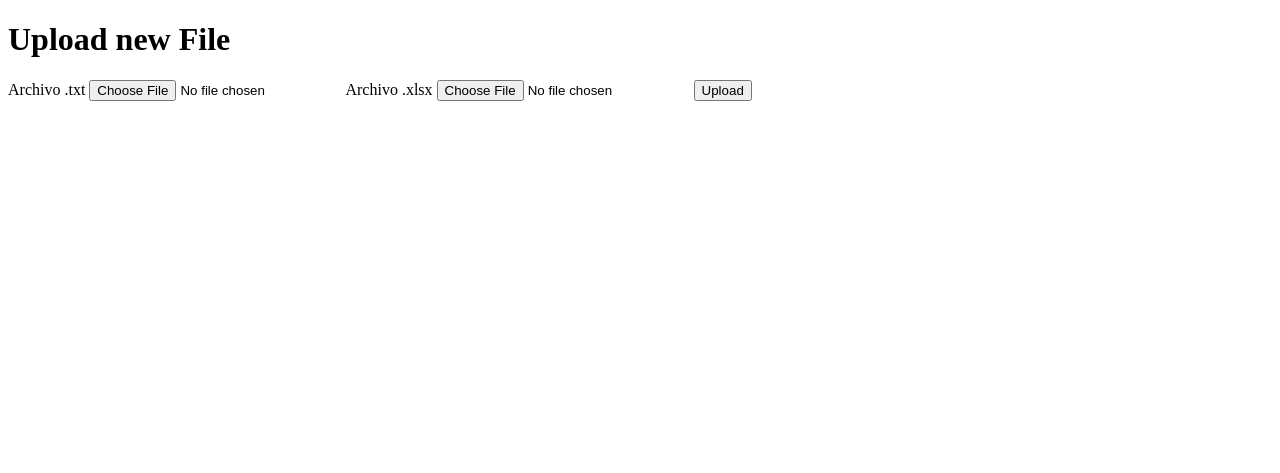
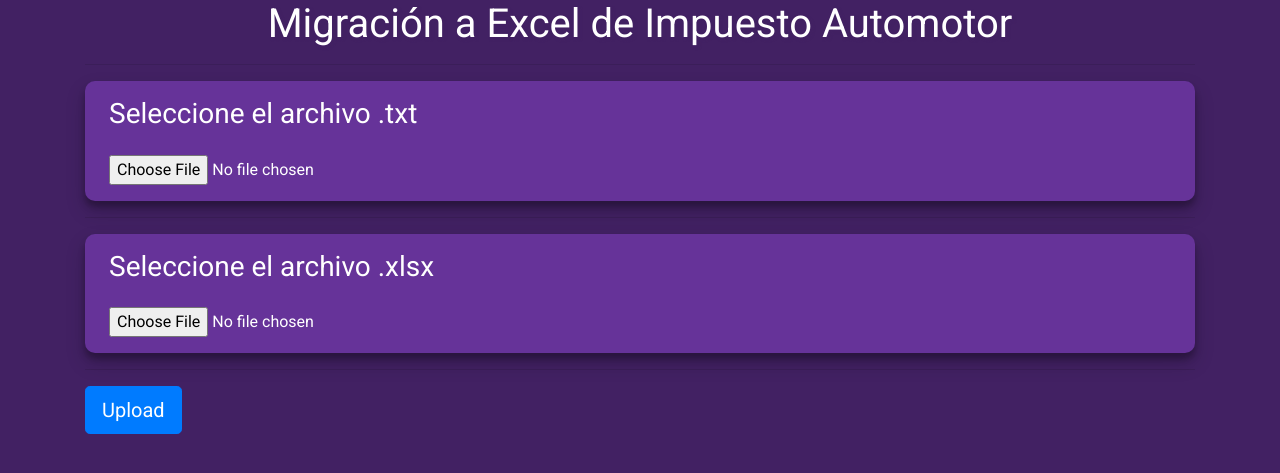
Before and after one commit to Francobdq/MDIA, a Flask app: page / in a window 1280 px wide. Shown: the top 473 px of the page. Run offline with Flask 2, Linux system fonts and the light colour scheme; some libraries are stand-ins or nearby versions.

Commit message:
Mejoras en interfaz grafica

```diff
--- /dev/null
+++ b/static/styles/styles.css
@@ -0,0 +1,124 @@
+@font-face {
+    font-family: 'opendislexic';
+    src: url("./fonts/OpenDyslexic-Regular.otf");
+    font-weight: normal;
+    font-style: normal;
+}
+
+
+:root {
+    /* cambiando estos colores cambia toda la pagina*/
+
+    --color-claro: #6E37A4/*rgba(233, 191, 124, 0.9)*/;
+    --color-medio:  #663399/* #e6b570*/;
+    --color-oscuro:#4F2877/*#d19e57 */;
+    --color-oscurox2:  #422163/*#c79144*/;
+    --color-texto: white;
+
+    --color-sombra1: rgba(112, 139, 168, 0.25);
+    --color-borde: #80bdff;
+    --sombra-container: 0 10px 20px rgba(0, 0, 0, 0.19), 0 6px 6px rgba(0, 0, 0, 0.25);
+    --background-gradient: var(--color-oscurox2);/*linear-gradient(to bottom,var(--color-claro) 0%, var(--color-oscurox2) 100%);*/
+    --sombra-textos: rgba(0,0,0,0);
+}
+
+body {
+    font-family: 'Roboto', sans-serif;
+    color: black;
+    background: var(--background-gradient);
+}
+
+h1 {
+    text-shadow: 2px 2px 3px var(--color-oscurox2);
+    color: var(--color-texto)
+}
+
+h3 {
+    margin-bottom: 1.5rem;
+    text-shadow: var(--sombra-textos);
+    color: var(--color-texto)
+}
+
+p,label {
+    color:var(--color-texto)
+}
+
+.form-control {
+    transition: ease 0.1s;
+    color: var(--color-texto);
+}
+
+#edadEncuestado:hover {
+    border-color: var(--color-borde);
+    outline: 0;
+    box-shadow: 0 0 0 0.02rem rgb(0 123 255 / 25%);
+    box-shadow: 0 0 0 0.02rem var(--color-sombra1);
+}
+
+#edadEncuestado:focus-within {
+    border-color: var(--color-borde);
+    outline: 0;
+    box-shadow: 0 0 0 0.2rem rgb(0 123 255 / 25%);
+    box-shadow: 0 0 0 0.2rem var(--color-sombra1);
+}
+
+.seccion-container {
+    box-shadow: (var(--sombra-container));
+    background-color: var(--color-medio);
+    box-shadow: var(--sombra-container);
+    border-radius: 10px;
+    padding: 1rem 1.5rem 1rem 1.5rem;
+}
+
+h1:focus {
+    outline: none;
+    text-decoration: underline;
+}
+
+#input-edad {
+    color: var(--color-texto);
+    border-style: none;
+}
+
+@media screen and (max-width: 767px) {
+    h3 {
+        text-align: center;
+    }
+    p,
+    #label-edad {
+        font-size: 1.12em;
+        font-weight: bold;
+        margin-top: 1rem;
+    }
+    #input-edad {
+        width: 60%;
+    }
+}
+
+@media screen and (max-width: 550px) {
+    #input-edad {
+        width: 80%;
+    }
+}
+
+@media screen and (max-width: 370px) {
+    #input-edad {
+        width: 90%;
+    }
+}
+
+
+/* MOTO G4 */
+
+@media screen and (max-width: 400px) {
+    .container {
+        max-width: 90%;
+        overflow-x: hidden;
+    }
+    h1 {
+        font-size: 2em;
+    }
+    body {
+        font-size: 1em;
+    }
+}
--- a/templates/index.html
+++ b/templates/index.html
@@ -1,15 +1,43 @@
 <!doctype html>
+<hmtl lang ="es">
+    <head>
+        <meta charset="utf-8">
+        <meta name="viewport" content="width=device-width, initial-scale=1, shrink-to-fit=no">
 
-<hmtl>
+
+        <link href="https://fonts.googleapis.com/css2?family=Roboto&display=swap" rel="stylesheet">
+        <link rel="stylesheet" href="https://maxcdn.bootstrapcdn.com/bootstrap/4.0.0/css/bootstrap.min.css" integrity="sha384-Gn5384xqQ1aoWXA+058RXPxPg6fy4IWvTNh0E263XmFcJlSAwiGgFAW/dAiS6JXm" crossorigin="anonymous">
+        <link href="{{ url_for('static',filename='styles/styles.css') }}" rel="stylesheet" type="text/css">
+    </head>
+
     <body>
-        <title>Upload new File</title>
-        <h1>Upload new File</h1>
-        <form method=post enctype=multipart/form-data>
-            <label>Archivo .txt</label>
-            <input type=file name=file  required>
-            <label>Archivo .xlsx</label>
-            <input type=file name=excel required>
-            <input type=submit value=Upload>
-        </form>
+        <section class="container">
+            <form method=post enctype=multipart/form-data>
+                <!-- Header -->
+                <header class="col-md-12" data-aos="zoom-in" data-aos-duration="500">
+                    <h1 class="text-center" tabindex="0">Migración a Excel de Impuesto Automotor</h1>
+                </header>
+                <hr />
+                <!-- Inicio Encuesta -->
+                <section class="seccion-container" data-aos="fade-right" data-aos-duration="750" data-aos-easing="ease-in-out">
+                    <h3>Seleccione el archivo .txt</h3>
+                    <!-- <label id="label-edad" for="input-edad">Seleccione el archivo .txt</label> -->
+                    <input id="input-edad" class="form-control-file" type=file name=file required/>
+                </section>
+                <hr/>
+                <section class="seccion-container" data-aos="fade-right" data-aos-duration="750" data-aos-easing="ease-in-out">
+                    <h3>Seleccione el archivo .xlsx</h3>
+                    <!-- <label id="label-edad" for="input-edad">Seleccione el archivo .txt</label> -->
+                    <input id="input-edad" class="form-control-file" type=file name=excel required/>
+                </section>
+                <hr/>
+                <section>
+
+                    <input class="btn btn-primary btn-lg" type=submit value=Upload>
+
+                </section>
+            </form>
+        </section>
+
     </body>
 </hmtl>
```
